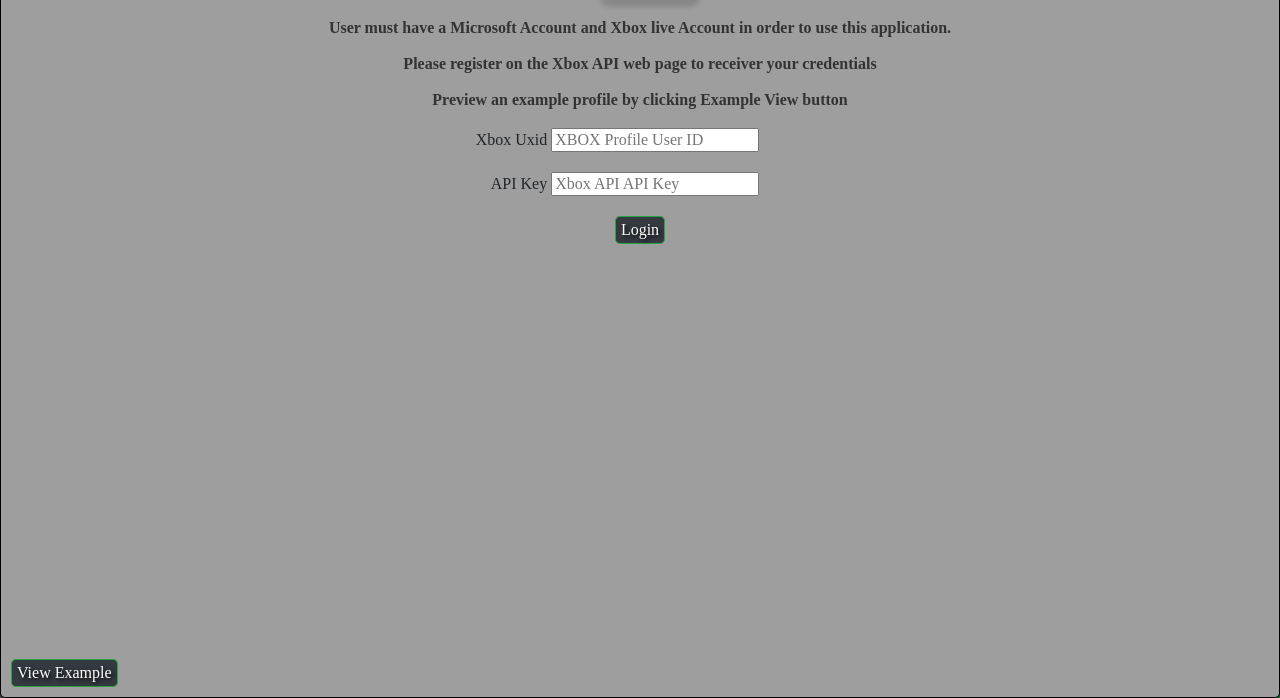
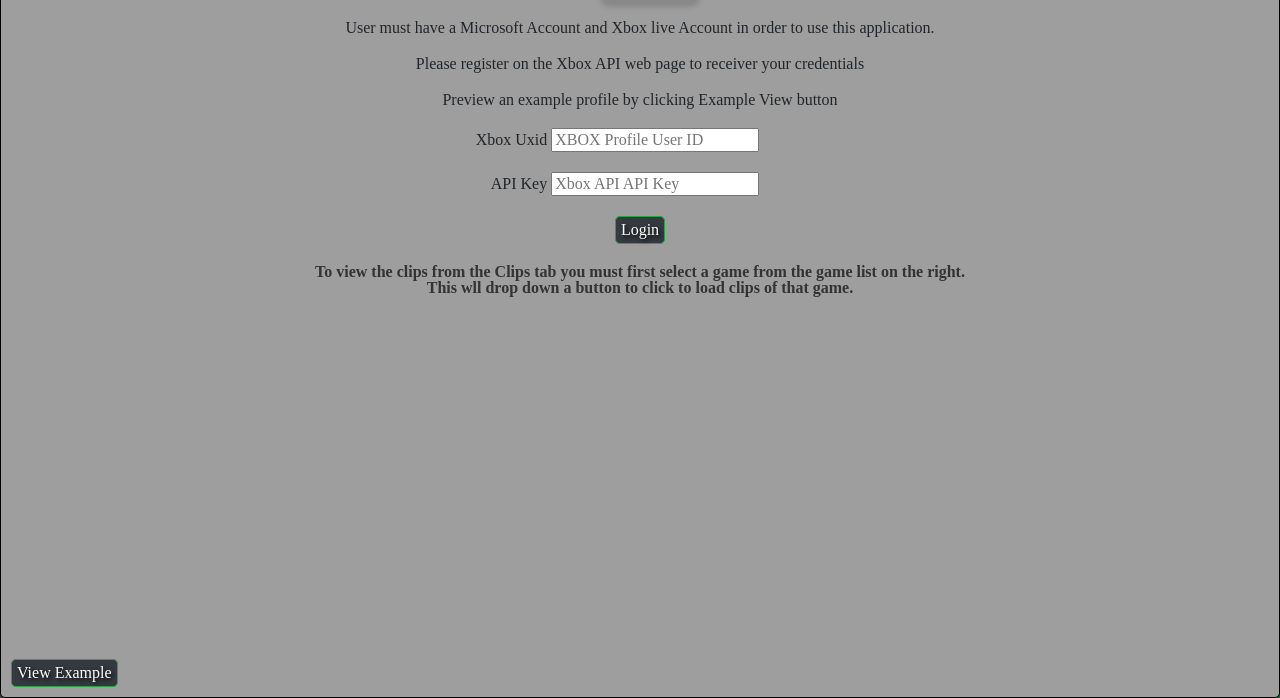
Before and after one commit to zackaryb123/Xbox-One-ApI, a plain HTML site: page index.html in a window 1280 px wide. Shown: the part 102-800 px from the top of the page. Drawn offline with nearby package versions, Linux system fonts and the light colour scheme.

Commit message:
Added instructions to view the clips.

```diff
--- a/css/log-in.css
+++ b/css/log-in.css
@@ -109,9 +109,10 @@
     margin-bottom: 20px;
 }
 
-.creds-container > p {
+#login-form > p {
     font-weight: bold;
     color: #333333;
+    text-align: center;
 }
 
 .imgcontainer {
--- a/index.html
+++ b/index.html
@@ -153,6 +153,8 @@
                     <button class="login-btn" type="submit">Login</button>
                 </div>
                 <button class="signout-btn" onclick="location.reload()" hidden>Sign Out</button>
+                <p>To view the clips from the Clips tab you must first select a game from the game list on the right.</p>
+                <p>This wll drop down a button to click to load clips of that game.</p>
                 <button type="button" class="example-btn">View Example</button>
             </form>
         </div>
```
